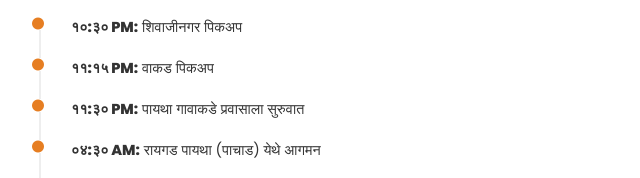
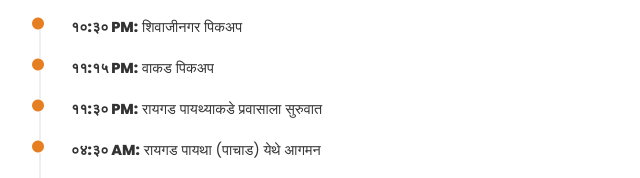
Before and after one commit to kamalhmane/Trek-and-Travel-With-Sakhi, a plain HTML site: page index.html in a window 1280 px wide. Shown: the part 937-1115 px from the top of the page, 101-741 px from the left. Drawn offline with nearby package versions, Linux system fonts and the light colour scheme.

Commit message:
Update index.html

```diff
--- a/index.html
+++ b/index.html
@@ -6,7 +6,7 @@
     <meta name="format-detection" content="telephone=no">
     <title>Trek & Travel with Sakhi - Raigad</title>
 
-    <!-- Google Fonts: Poppins and Open Sans -->
+    <!-- Google Fonts -->
     <link href="https://fonts.googleapis.com/css2?family=Open+Sans:wght@700;800&family=Poppins:wght@400;600;800&display=swap" rel="stylesheet">
     <link rel="stylesheet" href="https://cdnjs.cloudflare.com/ajax/libs/font-awesome/6.0.0/css/all.min.css">
 
@@ -88,7 +88,7 @@
         .swiper-slide { width: 250px; height: 250px; border-radius: 12px; overflow: hidden; box-shadow: 0 5px 15px rgba(0,0,0,0.1); }
         .swiper-slide img { width: 100%; height: 100%; object-fit: cover; }
 
-        /* Instagram Section */
+        /* Instagram Button Section */
         .insta-section { margin-top: 50px; text-align: center; border-top: 1px solid #eee; padding-top: 40px; }
         .btn-insta {
             display: inline-block; margin-top: 15px;
@@ -96,9 +96,8 @@
             color: white; padding: 12px 35px; text-decoration: none;
             border-radius: 50px; font-weight: bold; font-size: 1.1rem; transition: 0.3s;
         }
-        .btn-insta:hover { transform: scale(1.05); }
 
-        /* CTA & Footer */
+        /* CTA Section - Fixed Mobile Color Issue */
         .cta { text-align: center; margin-top: 40px; padding: 40px; background: var(--secondary); color: white; border-radius: 15px; }
         .cta p { color: white !important; font-size: 1.1rem; margin-bottom: 10px; text-decoration: none !important; }
         .btn-wa { background: #25d366; color: white; padding: 15px 35px; text-decoration: none; border-radius: 50px; display: inline-block; font-weight: bold; font-size: 1.2rem; margin-top: 20px; }
@@ -141,13 +140,13 @@
             <button class="select-btn" id="btn-mumbai" onclick="showCity('mumbai')"><i class="fas fa-bus"></i> Mumbai (मुंबई)</button>
         </div>
 
-        <!-- Pune Itinerary -->
+        <!-- Pune Itinerary Content -->
         <div id="pune-content" class="itinerary-box active">
             <h2 id="pune-title" style="color:var(--primary)">पुणे प्रवासाचा आराखडा</h2>
             <ul class="timeline" id="pune-timeline-list"></ul>
         </div>
 
-        <!-- Mumbai Itinerary -->
+        <!-- Mumbai Itinerary Content - UPDATED to Mankhurd Station -->
         <div id="mumbai-content" class="itinerary-box">
             <h2 id="mumbai-title" style="color:var(--primary)">मुंबई प्रवासाचा आराखडा</h2>
             <ul class="timeline" id="mumbai-timeline-list"></ul>
@@ -198,28 +197,26 @@
             en: {
                 title: "Raigad Fort Trek", subTitle: "Historical Educational Tour - 23rd Aug 2026", price: "₹1499/- Per Person",
                 cityLabel: "Select Your Departure City:", incTitle: "Inclusions", carryTitle: "Things to Carry",
-                testTitle: "What Our Trekkers Say", instaTitle: "Follow Us on Instagram", bookTitle: "Book Now!",
-                incList: "<li>Private AC/Non-AC Bus</li><li>Authentic Breakfast & Lunch</li><li>Professional History Guide</li><li>Advance Payment Compulsory</li>",
+                testTitle: "What Our Trekkers Say", instaTitle: "Follow Us on Instagram", bookTitle: "Book Your Seat Now!",
+                incList: "<li>Private AC Bus</li><li>Authentic Breakfast & Lunch</li><li>Professional History Guide</li><li>Advance Payment Compulsory</li>",
                 carryList: "<li>2-3 Liters Water (Must)</li><li>Good Grip Trekking Shoes</li><li>Raincoat / Poncho</li><li>ID Proof</li>",
                 puneTitle: "Pune Departure Schedule", mumbaiTitle: "Mumbai Departure Schedule",
                 puneTimeline: `
                     <li><b>10:30 PM:</b> Shivajinagar Pickup</li>
                     <li><b>11:15 PM:</b> Wakad Pickup</li>
-                    <li><b>11:30 PM:</b> Start Journey towards Base Village</li>
-                    <li><b>04:30 AM:</b> Reach Raigad Base (Pachad)</li>
+                    <li><b>11:30 PM:</b> Start Journey towards Raigad</li>
+                    <li><b>04:30 AM:</b> Arrival at Raigad Base (Pachad)</li>
                     <li><b>06:30 AM:</b> Breakfast & Start Trek</li>
                     <li><b>08:30 AM:</b> Detailed Fort History Tour</li>
                     <li><b>01:30 PM:</b> Authentic Local Lunch</li>
                     <li><b>10:00 PM:</b> Safe Return to Pune</li>`,
                 mumbaiTimeline: `
-                    <li><b>08:45 PM:</b> Borivali (National Park)</li>
-                    <li><b>09:15 PM:</b> Goregaon (Oberoi Mall)</li>
-                    <li><b>09:30 PM:</b> Andheri (Gundavli Bus Stop)</li>
-                    <li><b>10:00 PM:</b> Sion (Lunch Home)</li>
-                    <li><b>11:00 PM:</b> Vashi (Plaza Stop)</li>
-                    <li><b>11:30 PM:</b> Kalamboli (McD) - Start Journey</li>
-                    <li><b>04:30 AM:</b> Reach Raigad Base (Pachad)</li>
-                    <li><b>01:30 PM:</b> Authentic Village Style Lunch</li>
+                    <li><b>11:00 PM (22 Aug):</b> Assemble at Mankhurd Station (West/Highway)</li>
+                    <li><b>11:30 PM:</b> Departure (Pickups: Vashi, Nerul, Panvel)</li>
+                    <li><b>04:30 AM:</b> Arrival at Raigad Base (Pachad)</li>
+                    <li><b>06:30 AM:</b> Breakfast & Briefing</li>
+                    <li><b>08:30 AM:</b> Enter Fort via Maha Darwaja</li>
+                    <li><b>01:30 PM:</b> Traditional Village Style Lunch</li>
                     <li><b>09:30 PM:</b> Safe Arrival in Mumbai</li>`
             },
             mr: {
@@ -232,20 +229,18 @@
                 puneTimeline: `
                     <li><b>१०:३० PM:</b> शिवाजीनगर पिकअप</li>
                     <li><b>११:१५ PM:</b> वाकड पिकअप</li>
-                    <li><b>११:३० PM:</b> पायथा गावाकडे प्रवासाला सुरुवात</li>
+                    <li><b>११:३० PM:</b> रायगड पायथ्याकडे प्रवासाला सुरुवात</li>
                     <li><b>०४:३० AM:</b> रायगड पायथा (पाचाड) येथे आगमन</li>
                     <li><b>०६:३० AM:</b> नाश्ता करून ट्रेकला सुरुवात</li>
                     <li><b>०८:३० AM:</b> व्यावसायिक गाईडसोबत गडदर्शन</li>
                     <li><b>०१:३० PM:</b> रुचकर गावरान दुपारचे जेवण</li>
                     <li><b>१०:०० PM:</b> पुणे येथे सुखरूप आगमन</li>`,
                 mumbaiTimeline: `
-                    <li><b>०८:४५ PM:</b> बोरिवली (नॅशनल पार्क)</li>
-                    <li><b>०९:१५ PM:</b> गोरेगाव (ओबेरॉय मॉल)</li>
-                    <li><b>०९:३० PM:</b> अंधेरी (गुंदवली बस स्टॉप)</li>
-                    <li><b>१०:०० PM:</b> सायन (लंच होम जवळ)</li>
-                    <li><b>११:०० PM:</b> वाशी (प्लाझा स्टॉप)</li>
-                    <li><b>११:३० PM:</b> कळंबोली (मॅकडोनाल्ड्स) - प्रवासाला सुरुवात</li>
+                    <li><b>११:०० PM (२२ ऑगस्ट):</b> मानखुर्द स्टेशन (पश्चिम/हायवे जंक्शन) येथे एकत्रीकरण</li>
+                    <li><b>११:३० PM:</b> प्रवासाला सुरुवात (पिकअप: वाशी, नेरूळ, पनवेल)</li>
                     <li><b>०४:३० AM:</b> रायगड पायथा (पाचाड) येथे आगमन</li>
+                    <li><b>०६:३० AM:</b> नाश्ता करून ट्रेकला सुरुवात</li>
+                    <li><b>०८:३० AM:</b> महादरवाजा मार्गे गडावर प्रवेश</li>
                     <li><b>०१:३० PM:</b> चविष्ट गावरान जेवण</li>
                     <li><b>०९:३० PM:</b> मुंबई येथे सुखरूप आगमन</li>`
             }
@@ -269,13 +264,11 @@
             document.getElementById('carry-list').innerHTML = content[lang].carryList;
             document.getElementById('pune-title').innerText = content[lang].puneTitle;
             document.getElementById('mumbai-title').innerText = content[lang].mumbaiTitle;
-
-            // Timeline Content
             document.getElementById('pune-timeline-list').innerHTML = content[lang].puneTimeline;
             document.getElementById('mumbai-timeline-list').innerHTML = content[lang].mumbaiTimeline;
         }
 
-        setLanguage('mr'); // Default Marathi
+        setLanguage('mr');
 
         function showCity(city) {
             document.querySelectorAll('.select-btn').forEach(b => b.classList.remove('active'));
```
